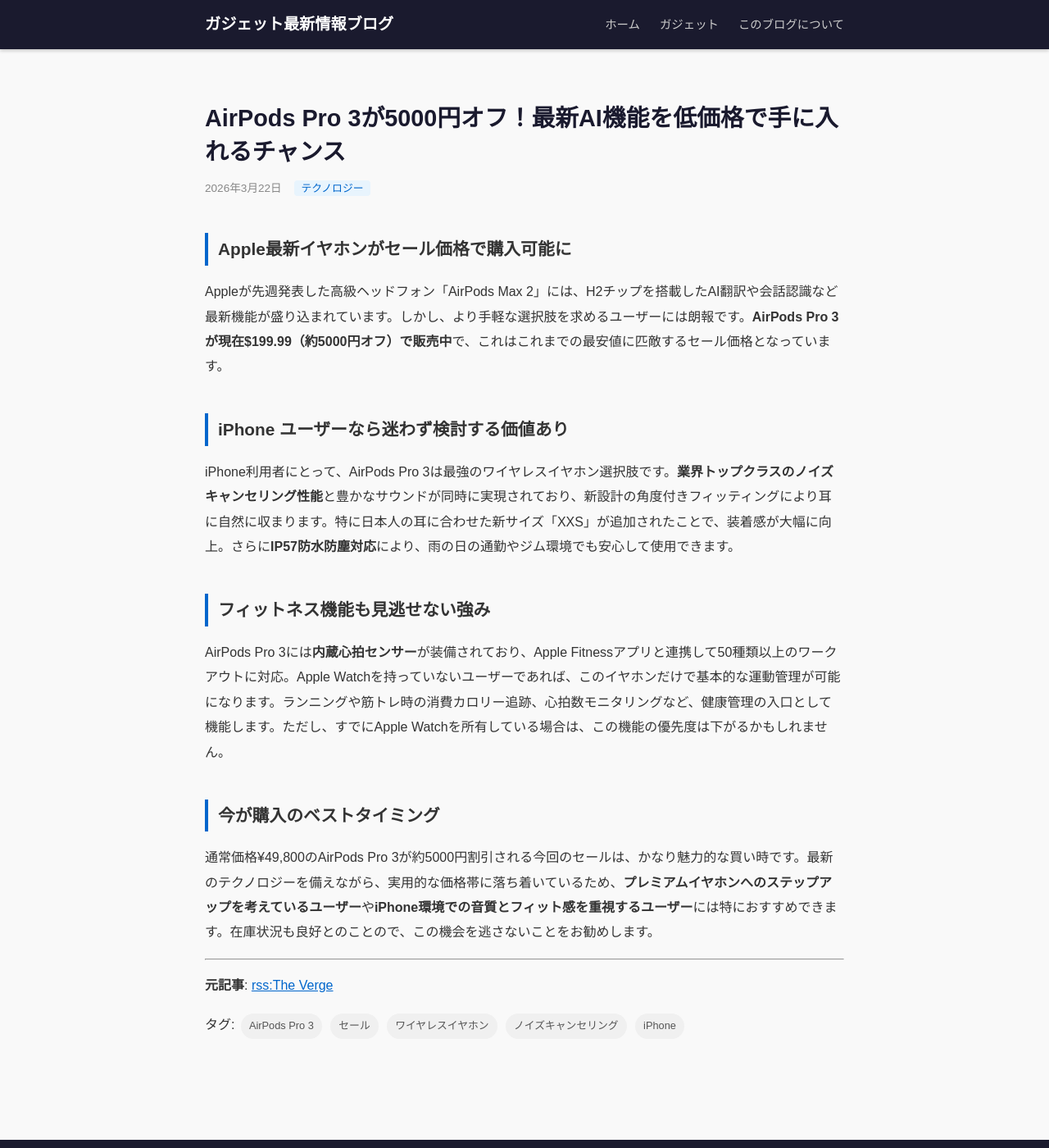
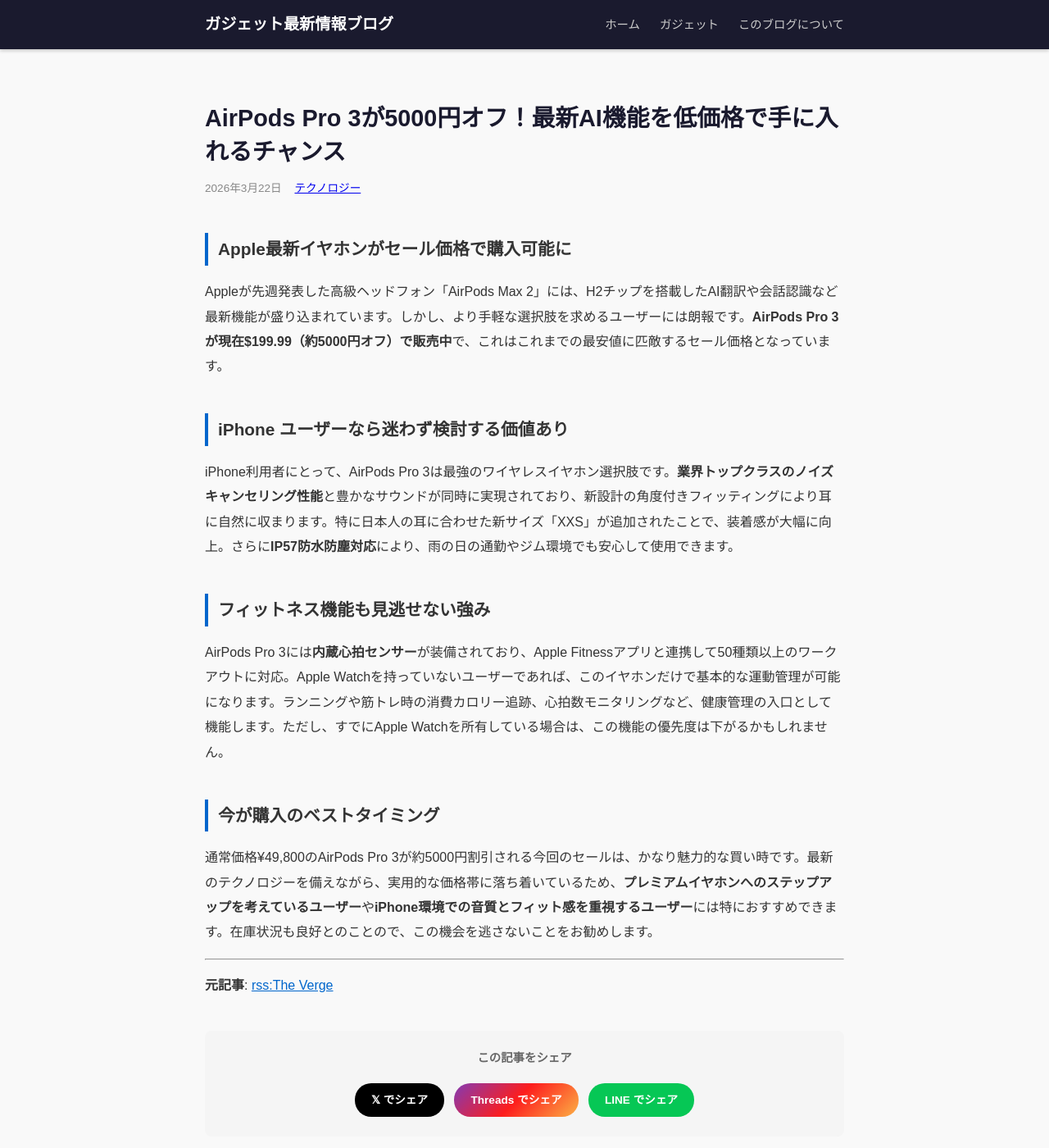
Before and after one commit to kokuto09181-debug/kokuto09181-debug.github.io, a Jekyll site: the page built from _posts/2026-03-22-airpods-pro-35000ai-20260322072538.md, in a window 1280 px wide and 1400 px high. Shown: the whole window at 82% size. Built offline with Jekyll 4.4.1, drawn with Linux system fonts in a browser that asks for light colours; some of the changed text lies outside the part shown.

Commit message:
Improve post layout: add thumbnail, SNS share buttons, related posts, better CSS

```diff
--- a/_config.yml
+++ b/_config.yml
@@ -1,8 +1,8 @@
 title: "ガジェット最新情報ブログ"
 description: "海外のガジェット・テクノロジー最新情報を日本語で分かりやすくお届けします"
 lang: ja
-url: ""  # 例: https://yourusername.github.io
-baseurl: ""  # サブディレクトリの場合: /repo-name
+url: "https://kokuto09181-debug.github.io"
+baseurl: ""
 
 timezone: Asia/Tokyo
 encoding: utf-8
@@ -24,7 +24,7 @@
 
 # SEO設定
 twitter:
-  username: yourtwitterhandle
+  username: ""  # Xアカウント取得後に設定
 
 # 除外ファイル
 exclude:
--- a/_layouts/post.html
+++ b/_layouts/post.html
@@ -2,19 +2,24 @@
 layout: default
 ---
 
-<article class="post">
+<article class="post" itemscope itemtype="http://schema.org/BlogPosting">
   <header class="post-header">
-    <h1 class="post-title">{{ page.title }}</h1>
+    {% if page.thumbnail %}
+    <div class="post-thumbnail">
+      <img src="{{ page.thumbnail }}" alt="{{ page.title }}" loading="lazy" onerror="this.style.display='none'">
+    </div>
+    {% endif %}
+
+    <h1 class="post-title" itemprop="name headline">{{ page.title }}</h1>
+
     <div class="post-meta">
-      <time datetime="{{ page.date | date_to_xmlschema }}">
+      <time datetime="{{ page.date | date_to_xmlschema }}" itemprop="datePublished">
         {{ page.date | date: "%Y年%-m月%-d日" }}
       </time>
       {% if page.categories %}
-        <span class="post-category">
-          {% for cat in page.categories %}
-            <a href="/category/{{ cat | slugify }}">{{ cat }}</a>
-          {% endfor %}
-        </span>
+        {% for cat in page.categories %}
+          <a href="/category/{{ cat | slugify }}" class="post-category">{{ cat }}</a>
+        {% endfor %}
       {% endif %}
     </div>
   </header>
@@ -27,7 +32,7 @@
   </div>
   -->
 
-  <div class="post-content">
+  <div class="post-content" itemprop="articleBody">
     {{ content }}
   </div>
 
@@ -39,6 +44,23 @@
   </div>
   -->
 
+  <!-- SNSシェアボタン -->
+  <div class="share-buttons">
+    <p class="share-label">この記事をシェア</p>
+    <a href="https://twitter.com/intent/tweet?text={{ page.title | url_encode }}&url={{ page.url | absolute_url | url_encode }}&hashtags=ガジェット,テクノロジー"
+       class="share-btn share-x" target="_blank" rel="noopener noreferrer">
+      𝕏 でシェア
+    </a>
+    <a href="https://www.threads.net/intent/post?text={{ page.title | url_encode }}%20{{ page.url | absolute_url | url_encode }}"
+       class="share-btn share-threads" target="_blank" rel="noopener noreferrer">
+      Threads でシェア
+    </a>
+    <a href="https://line.me/R/msg/text/?{{ page.title | url_encode }}%0A{{ page.url | absolute_url | url_encode }}"
+       class="share-btn share-line" target="_blank" rel="noopener noreferrer">
+      LINE でシェア
+    </a>
+  </div>
+
   <footer class="post-footer">
     {% if page.tags %}
     <div class="post-tags">
@@ -49,6 +71,51 @@
     </div>
     {% endif %}
   </footer>
+
+  <!-- 前後の記事ナビ -->
+  <nav class="post-navigation">
+    {% if page.previous.url %}
+    <a href="{{ page.previous.url | relative_url }}" class="nav-prev">
+      <span class="nav-label">← 前の記事</span>
+      <span class="nav-title">{{ page.previous.title }}</span>
+    </a>
+    {% endif %}
+    {% if page.next.url %}
+    <a href="{{ page.next.url | relative_url }}" class="nav-next">
+      <span class="nav-label">次の記事 →</span>
+      <span class="nav-title">{{ page.next.title }}</span>
+    </a>
+    {% endif %}
+  </nav>
+
+  <!-- 関連記事 (同一カテゴリ最大3件) -->
+  {% assign related = site.posts | where_exp: "p", "p.url != page.url" %}
+  {% assign same_cat = "" | split: "" %}
+  {% for p in related %}
+    {% for c in p.categories %}
+      {% if page.categories contains c %}
+        {% unless same_cat contains p %}
+          {% assign same_cat = same_cat | push: p %}
+        {% endunless %}
+      {% endif %}
+    {% endfor %}
+  {% endfor %}
+  {% if same_cat.size > 0 %}
+  <section class="related-posts">
+    <h2>関連記事</h2>
+    <ul>
+      {% for rp in same_cat limit:3 %}
+      <li>
+        {% if rp.thumbnail %}
+        <img src="{{ rp.thumbnail }}" alt="{{ rp.title }}" loading="lazy" onerror="this.style.display='none'">
+        {% endif %}
+        <a href="{{ rp.url | relative_url }}">{{ rp.title }}</a>
+        <time>{{ rp.date | date: "%Y年%-m月%-d日" }}</time>
+      </li>
+      {% endfor %}
+    </ul>
+  </section>
+  {% endif %}
 </article>
 
 {% if page.schema_org %}
--- a/assets/css/main.css
+++ b/assets/css/main.css
@@ -205,9 +205,196 @@
 
 .footer-nav a:hover { color: #fff; }
 
+/* アイキャッチ画像 */
+.post-thumbnail {
+  margin: 0 0 24px;
+  border-radius: 8px;
+  overflow: hidden;
+  max-height: 400px;
+}
+
+.post-thumbnail img {
+  width: 100%;
+  height: 100%;
+  object-fit: cover;
+  display: block;
+}
+
+/* 一覧カードのサムネイル */
+.post-list-item {
+  display: flex;
+  gap: 16px;
+  align-items: flex-start;
+}
+
+.post-list-item .card-thumbnail {
+  flex-shrink: 0;
+  width: 120px;
+  height: 80px;
+  border-radius: 6px;
+  overflow: hidden;
+  background: #eee;
+}
+
+.post-list-item .card-thumbnail img {
+  width: 100%;
+  height: 100%;
+  object-fit: cover;
+}
+
+.post-list-item .card-body {
+  flex: 1;
+  min-width: 0;
+}
+
+/* SNSシェアボタン */
+.share-buttons {
+  margin: 40px 0 20px;
+  padding: 20px;
+  background: #f5f5f5;
+  border-radius: 8px;
+  text-align: center;
+}
+
+.share-label {
+  margin: 0 0 12px;
+  font-size: 0.9rem;
+  color: #666;
+  font-weight: 600;
+}
+
+.share-btn {
+  display: inline-block;
+  padding: 8px 20px;
+  border-radius: 20px;
+  text-decoration: none;
+  font-size: 0.85rem;
+  font-weight: 600;
+  margin: 4px;
+  transition: opacity 0.2s;
+}
+
+.share-btn:hover { opacity: 0.85; }
+
+.share-x {
+  background: #000;
+  color: #fff;
+}
+
+.share-threads {
+  background: linear-gradient(135deg, #833ab4, #fd1d1d, #fcb045);
+  color: #fff;
+}
+
+.share-line {
+  background: #06c755;
+  color: #fff;
+}
+
+/* 前後ナビゲーション */
+.post-navigation {
+  display: grid;
+  grid-template-columns: 1fr 1fr;
+  gap: 16px;
+  margin: 40px 0;
+}
+
+.nav-prev, .nav-next {
+  background: #fff;
+  border: 1px solid #e0e0e0;
+  border-radius: 8px;
+  padding: 16px;
+  text-decoration: none;
+  color: #333;
+  transition: box-shadow 0.2s;
+  display: block;
+}
+
+.nav-prev:hover, .nav-next:hover {
+  box-shadow: 0 4px 12px rgba(0,0,0,0.1);
+}
+
+.nav-next { text-align: right; }
+
+.nav-label {
+  display: block;
+  font-size: 0.75rem;
+  color: #0066cc;
+  margin-bottom: 4px;
+}
+
+.nav-title {
+  font-size: 0.85rem;
+  font-weight: 600;
+  display: -webkit-box;
+  -webkit-line-clamp: 2;
+  -webkit-box-orient: vertical;
+  overflow: hidden;
+}
+
+/* 関連記事 */
+.related-posts {
+  margin: 40px 0;
+}
+
+.related-posts h2 {
+  font-size: 1.1rem;
+  border-left: 4px solid #0066cc;
+  padding-left: 12px;
+  margin-bottom: 16px;
+}
+
+.related-posts ul {
+  list-style: none;
+  padding: 0;
+  display: grid;
+  grid-template-columns: repeat(auto-fill, minmax(200px, 1fr));
+  gap: 16px;
+}
+
+.related-posts li {
+  background: #fff;
+  border-radius: 8px;
+  overflow: hidden;
+  box-shadow: 0 1px 3px rgba(0,0,0,0.08);
+  transition: box-shadow 0.2s;
+}
+
+.related-posts li:hover {
+  box-shadow: 0 4px 12px rgba(0,0,0,0.12);
+}
+
+.related-posts li img {
+  width: 100%;
+  height: 110px;
+  object-fit: cover;
+  display: block;
+}
+
+.related-posts li a {
+  display: block;
+  padding: 10px;
+  color: #1a1a2e;
+  text-decoration: none;
+  font-size: 0.85rem;
+  font-weight: 600;
+  line-height: 1.4;
+}
+
+.related-posts li time {
+  display: block;
+  padding: 0 10px 8px;
+  font-size: 0.75rem;
+  color: #888;
+}
+
 /* レスポンシブ */
 @media (max-width: 600px) {
   .post-title { font-size: 1.4rem; }
   .site-header .container { flex-direction: column; align-items: flex-start; }
   .site-nav a:first-child { margin-left: 0; }
+  .post-navigation { grid-template-columns: 1fr; }
+  .post-list-item { flex-direction: column; }
+  .post-list-item .card-thumbnail { width: 100%; height: 160px; }
+  .related-posts ul { grid-template-columns: 1fr; }
 }
```
